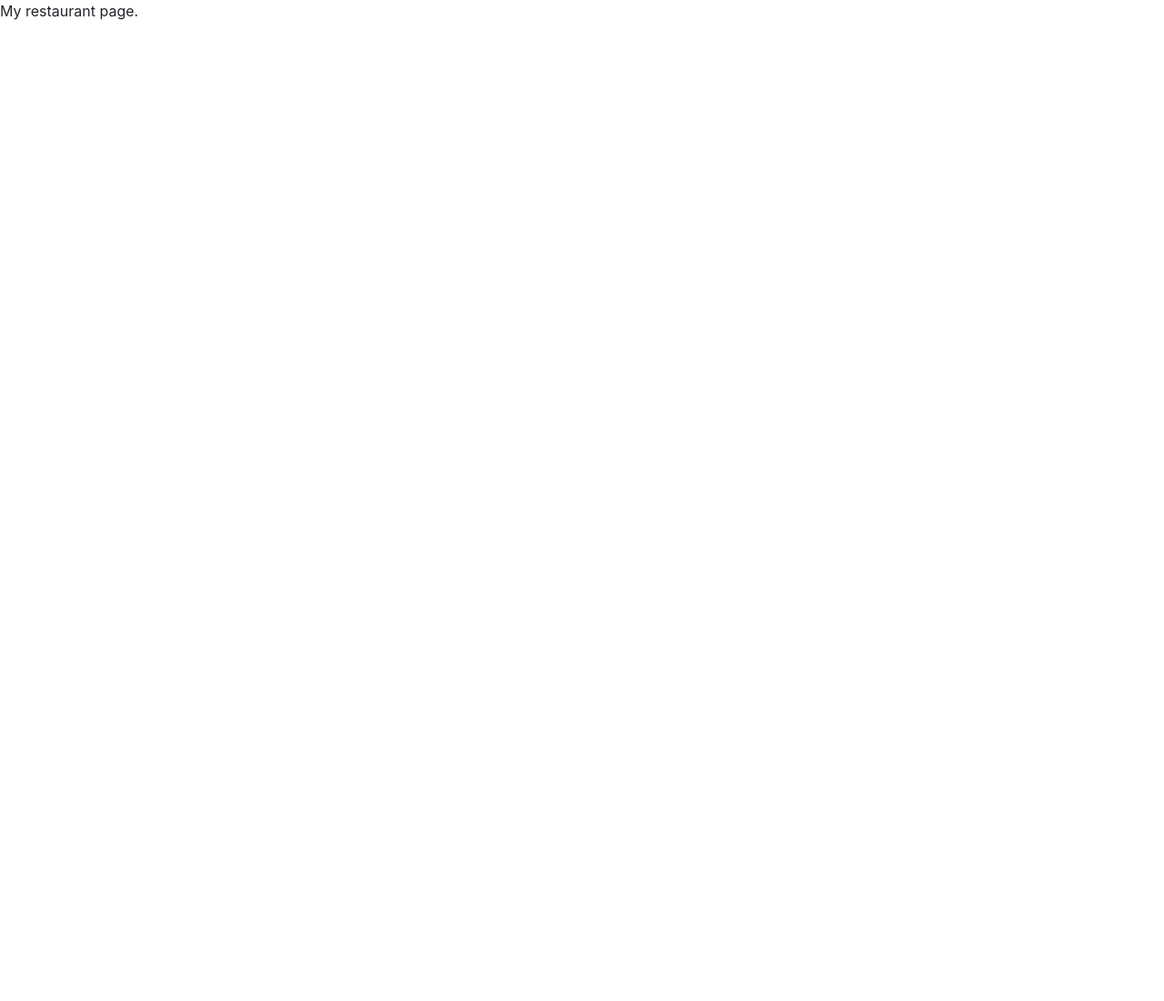
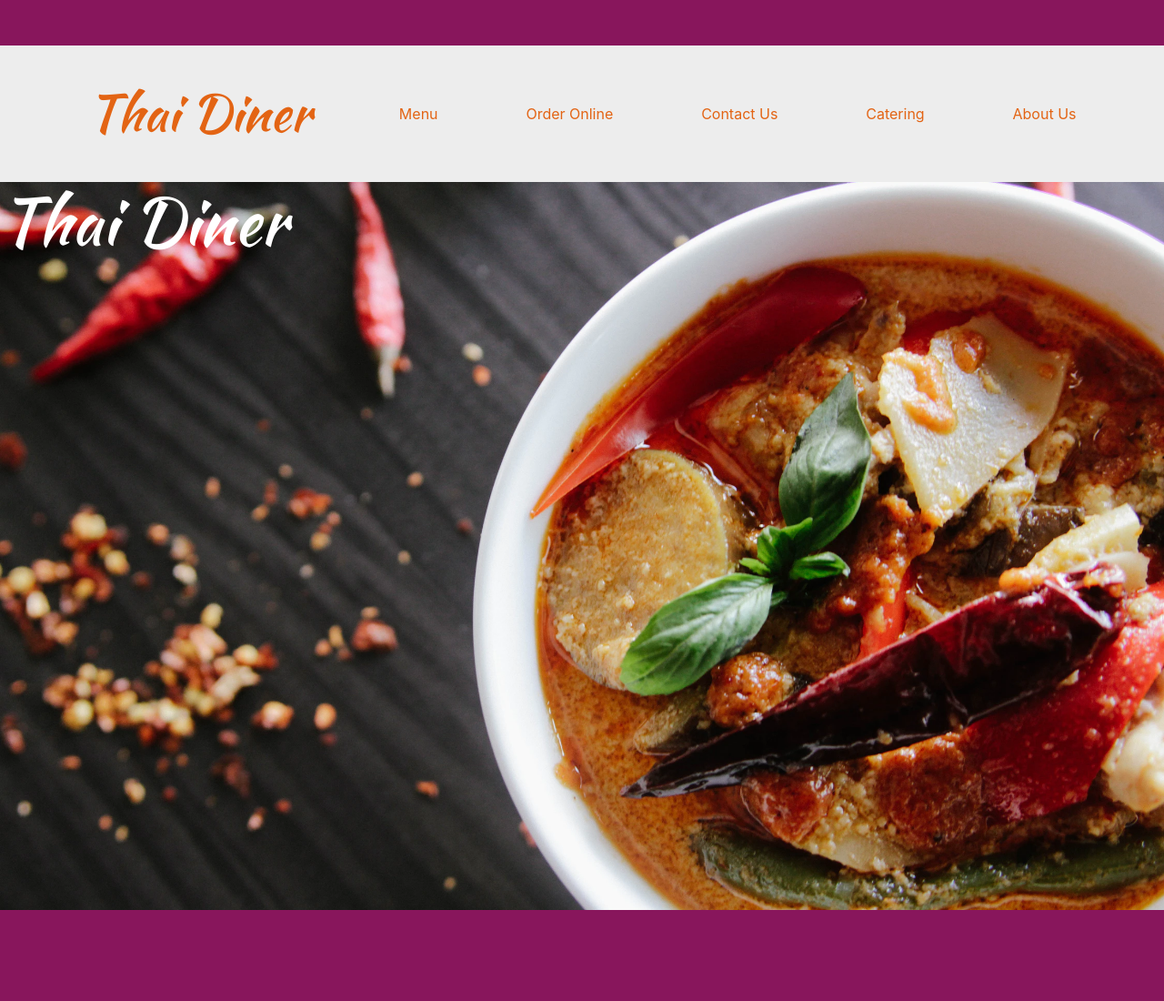
Before and after one commit to anjatmyers/restaurant, a plain HTML site: page index.html in a window 1280 px wide. Shown: the whole page at 91% size. Before the commit the page ends 800 px from the top, so only its background shows below. Drawn offline with nearby package versions, Linux system fonts and the light colour scheme.

Commit message:
draft_one

```diff
--- /dev/null
+++ b/css/style.css
@@ -0,0 +1,104 @@
+/* Color Palette
+
+maroon #5F0F40;
+red #9A031E;
+orange #FB8B24;
+burnorange #E36414;
+teal #0F4C5C;
+*/
+.outside_div {
+    width: 100vw;
+    height: 1000px;
+}
+
+/* background colors */
+.bg_grey {
+    background-color: rgb(237, 237, 237);
+}
+
+.bg_maroon {
+    background-color: #88165c;
+}
+.bg_red {
+    background-color: #9A031E;
+}
+.bg_orange {
+    background-color: #f3a965;
+}
+.bg_burntorange {
+    background-color: #E36414;
+}
+.bg_teal {
+    background-color: #0F4C5C;
+}
+
+/* header */
+
+header {
+    height: 200px;
+    width: 100vw;
+}
+
+.rest_name {
+    font-family: 'Kaushan Script', cursive;
+}
+
+.nav_list{
+    color: #E36414;
+}
+
+/* text colors */
+a:hover{
+    color: #0F4C5C;
+    text-decoration: none;
+}
+
+/* main section */
+.main{
+    width: 100vw;
+    height: 100vh;
+}
+/*
+img{
+    width: 100%;
+    height: auto;
+} */
+
+/* main {
+    background-image: url("../images/redchilibowl.webp");
+    background-repeat: no-repeat;
+    background-attachment: scroll;
+  } */
+  .parallax {
+    /* The image used */
+    background-image: url("../images/redchilibowl.webp");
+    /* Full height */
+    height: 100%;
+    /* Create the parallax scrolling effect */
+    background-attachment: scroll;
+    background-position: center;
+    background-repeat: no-repeat;
+    background-size: cover;
+
+  }
+
+  .opacity{
+      background-color: black;
+      opacity: 50%;
+  }
+
+  .z20{
+      z-index: 20;
+  }
+  .z10{
+      z-index: 10;
+  }
+  .z5{
+      z-index: 5;
+  }
+
+
+/* footer */
+footer {
+    height: 10%;
+}
--- a/index.html
+++ b/index.html
@@ -8,9 +8,57 @@
 
     <!-- Bootstrap CSS -->
     <link rel="stylesheet" href="https://stackpath.bootstrapcdn.com/bootstrap/4.3.1/css/bootstrap.min.css" integrity="sha384-ggOyR0iXCbMQv3Xipma34MD+dH/1fQ784/j6cY/iJTQUOhcWr7x9JvoRxT2MZw1T" crossorigin="anonymous">
+
+    <link rel="stylesheet" href="css/style.css">
+    <link rel="preconnect" href="https://fonts.gstatic.com">
+    <link href="https://fonts.googleapis.com/css2?family=Kaushan+Script&display=swap" rel="stylesheet">
+
   </head>
   <body>
-    My restaurant page.
+    <div class="outside_div container-fluid p-0">
+
+      <header class="d-flex flex-column sticky-top">
+        <div class="top_header bg_maroon h-25"></div>
+        <div class="bg_grey nav_bar d-flex flex-sm-column flex-md-row justify-content-center justify-content-around align-items-center px-5 h-75">
+          <div class="nav_bar display-4"><a href="" class="nav_list rest_name">Thai Diner</a></div>
+          <div class="nav_bar"> <a href="" class="nav_list">Menu</a></div>
+          <div class="nav_bar"> <a href="" class="nav_list">Order Online</a> </div>
+          <div class="nav_bar"><a href="" class="nav_list">Contact Us</a></div>
+          <div class="nav_bar"><a href="" class="nav_list">Catering</a></div>
+          <div class="nav_bar"><a href="" class="nav_list">About Us</a></div>
+        </div>
+
+      </header>
+
+
+      <main class="main position-relative top">
+
+
+        <div class="parallax d-flex flex-column h-100">
+          <div class="opacity z10"></div>
+          <div class="main rest_name display-3 position-absolute top text-white align-items-center">Thai Diner</div>
+          <div class="main"></div>
+          <div class="main"></div>
+
+        </div>
+        <!-- background image nested in parallax div in stylesheet -->
+
+        <!-- <div class="main rest_name position-absolute top">Thai Diner</div> -->
+
+
+
+
+      </main>
+
+      <footer class="row bg_maroon">
+
+      </footer>
+
+
+
+
+
+    </div>
 
 
     <!-- Optional JavaScript -->
```
Also changed, not shown: images/bowlswithflowers.webp (added), images/redchilibowl.webp (added), images/redchilibowlcopy.jpg (added), images/servingnoodles.webp (added), 1 other file.
